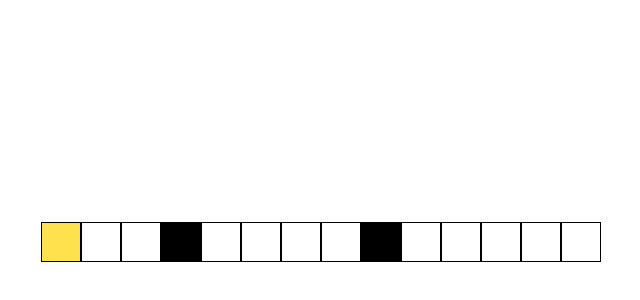
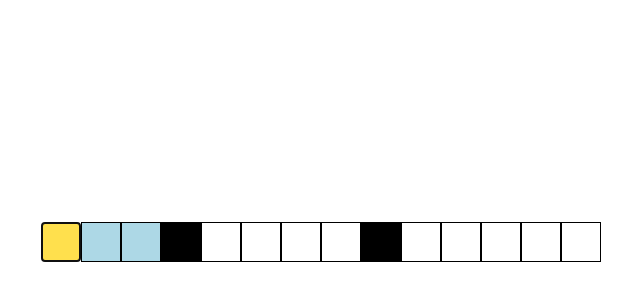
Before and after one commit to okputadora/react-crossword, a React (Create React App) app: page / in a window 1280 px wide. Shown: the part 158-458 px from the top of the page, without its empty margins (319-959 px from the left). Built offline with nearby package versions, Linux system fonts and the light colour scheme.

Commit message:
change focus after each key press

```diff
--- a/src/App.js
+++ b/src/App.js
@@ -7,6 +7,9 @@ class App extends Component {
     currentSquare: 0,
     currentWord: [],
     directionAcross: true
+  }
+  componentWillMount(){
+    this.findCurrentWord(0);
   }
   findCurrentWord = (id) => {
     const currentWord = [id]
@@ -35,21 +38,42 @@ class App extends Component {
     }
   }
 
-  changeCurrentSquare = (event) => {
-    console.log("click")
+  moveFocus = (id) => {
+    this.findCurrentWord(id)
+    this.setState({
+      currentSquare: parseInt(id)
+    })
+  }
+
+  squareClickHandler = (event) => {
     // this is the current square
-    this.findCurrentWord(event.target.id)
-    this.setState({
-      currentSquare: parseInt(event.target.id)
-    })
+    let id = event.target.id
+    this.moveFocus(id)
+  }
+
+  keyPressHandler = (event) => {
+    // add to board in state
+    if (this.state.directionAcross){
+      // find the next blank square
+      let id = parseInt(event.target.id);
+      let squareBlank = false;
+      while (squareBlank === false){
+        id++
+        if (this.state.board.charAt(id) !== "#"){
+          this.moveFocus(id)
+          squareBlank = true
+        }
+      }
+    }
   }
   render() {
     const rows = this.state.board.split("").map((value, index) => {
       let color = "black"
       let clickHandler;
-      if (value === "_"){
+      if (value !== "#"){
         color = "white";
-        clickHandler = (event) => this.changeCurrentSquare(event)
+        // only add click handlers to white squares
+        clickHandler = (event) => this.squareClickHandler(event)
       }
       // highlight current word
       if (this.state.currentWord.indexOf(index) !== -1){
@@ -57,14 +81,18 @@ class App extends Component {
       }
 
       // highlight current box
+      let inFocus = false;
       if (index === this.state.currentSquare){
         color = "#FFE04D"
+        inFocus = true;
       }
       return (
         <Cell
           color={color}
           id={index} key={index}
           click={clickHandler}
+          inFocus={inFocus}
+          keyPress={(event) => this.keyPressHandler(event)}
         />
       )
     })
--- a/src/Cell.js
+++ b/src/Cell.js
@@ -1,15 +1,36 @@
-import React from 'react'
-const Cell = (props) => {
-  const bColor = props.color;
+import React, { Component } from 'react'
+class Cell extends Component{
+  componentDidMount(){
+    if (this.props.inFocus){
+      console.log("element in focus = ",this.props.id)
+      this.nameInput.focus()
+    }
+  }
+  componentDidUpdate(prevProps, prevState, prevContect){
+    if (this.props.inFocus){
+      console.log("element in focus = ",this.props.id)
+      this.nameInput.focus()
+    }
+  }
+
+  render(){
+    const bColor = this.props.color;
     const style = {
       height: "40px",
       width: "40px",
       backgroundColor: bColor,
-    border: "1px solid black"
+      border: "1px solid black",
+      textAlign: "center",
+      fontSize: "1.5em",
+      textTransform: 'uppercase'
     }
     return(
-    <div className="cell" style={style} id={props.id} onClick={props.click}></div>
+      <input className="cell" type="text" style={style} id={this.props.id}
+        onClick={this.props.click} onKeyUp={this.props.keyPress} ref={this.props.focus}
+        ref={(input) => {this.nameInput = input}}
+      />
       )
+  }
 }
 
 export default Cell
```
Lines whose indentation alone changed are shown as unchanged.
